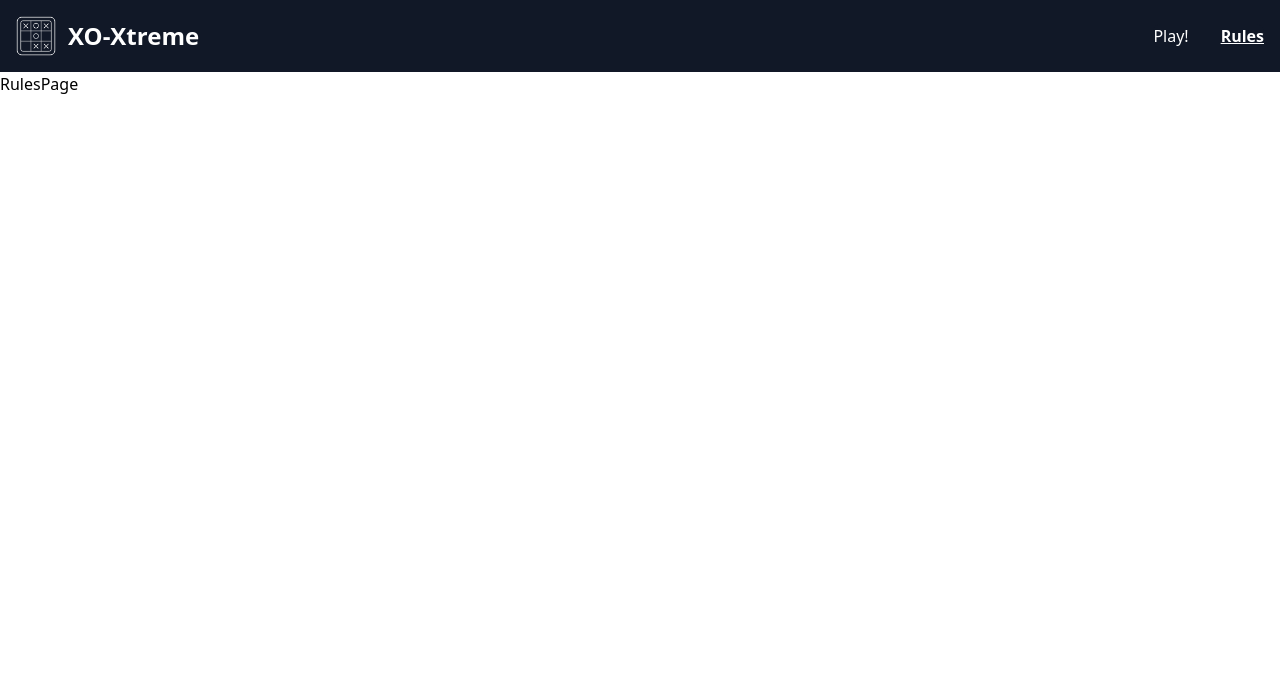
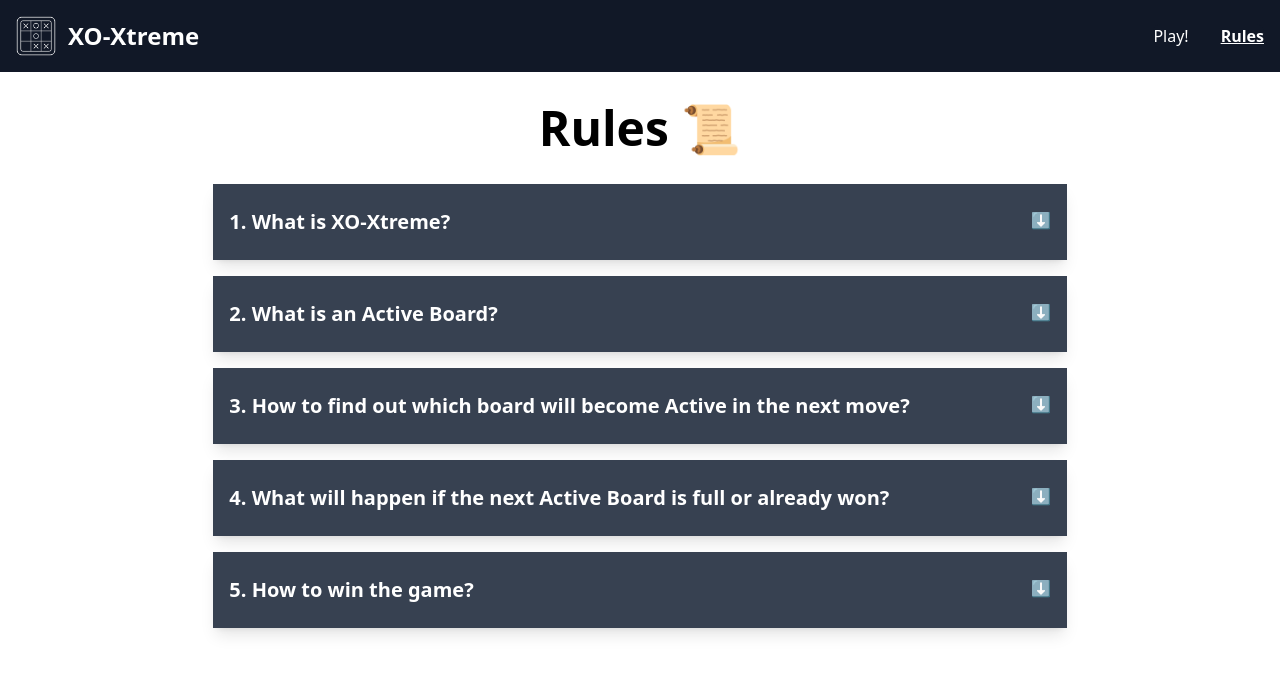
Before and after one commit to Mrityuanjaya/XO-Xtreme, a React (Vite) app: page /rules in a window 1280 px wide. Shown: the top 674 px of the page. Built offline with nearby package versions, Linux system fonts and the light colour scheme.

Commit message:
Added Rules Accordion

```diff
--- /dev/null
+++ b/src/components/Accordion/Accordion.jsx
@@ -0,0 +1,20 @@
+import React from "react";
+import AccordionSection from "./AccordionSection";
+
+const Accordion = (props) => {
+    const { sections } = props;
+    return (
+        <div>
+            {sections.map((section, idx) => (
+                <AccordionSection
+                    key={idx}
+                    idx={idx}
+                    heading={section.heading}
+                    content={section.content}
+                />
+            ))}
+        </div>
+    );
+};
+
+export default Accordion;
--- /dev/null
+++ b/src/components/Accordion/AccordionSection.jsx
@@ -0,0 +1,25 @@
+import React, { useState } from "react";
+
+const AccordionSection = (props) => {
+    const { idx, heading, content } = props;
+    const [isVisible, setIsVisible] = useState(false);
+    const handleClick = () => {
+        setIsVisible(!isVisible);
+    };
+    return (
+        <div className="w-8/12 shadow-lg mx-auto my-4">
+            <div
+                className="flex justify-between bg-gray-700 text-white px-4 py-6 cursor-pointer"
+                onClick={handleClick}
+            >
+                <span className="font-bold text-xl">
+                    {idx + 1 + ". " + heading}
+                </span>
+                <span>{isVisible ? "⬆️" : "⬇️"}</span>
+            </div>
+            {isVisible && <div className="text-lg p-4">{content}</div>}
+        </div>
+    );
+};
+
+export default AccordionSection;
--- a/src/components/NavBar/NavBar.jsx
+++ b/src/components/NavBar/NavBar.jsx
@@ -29,7 +29,7 @@ const NavBar = () => {
                 </Link>
                 <button
                     onClick={toggleMenu}
-                    className="inline-flex items-center p-2 w-10 h-10 justify-center text-sm text-gray-500 rounded-lg md:hidden focus:outline-none focus:ring-2 focus:ring-gray-200text-gray-400 hover:bg-gray-700 focus:ring-gray-600"
+                    className="inline-flex items-center p-2 w-10 h-10 justify-center text-sm rounded-lg md:hidden focus:outline-none focus:ring-2 text-gray-400 hover:bg-gray-700 focus:ring-gray-600"
                     aria-controls="navbar-default"
                     aria-expanded={isMenuOpen ? "true" : "false"}
                 >
--- a/src/pages/HomePage/HomePage.jsx
+++ b/src/pages/HomePage/HomePage.jsx
@@ -37,7 +37,7 @@ const HomePage = () => {
                 setWinner: setWinner,
             }}
         >
-            <div className="flex flex-wrap h-[90vh] items-center justify-around">
+            <div className="flex flex-wrap h-[90vh] items-center justify-around bg-gray-50">
                 <BigBoard onXwin={onXwin} onOwin={onOwin} />
                 <SideMenu xWins={xWins} oWins={oWins} />
             </div>
--- a/src/pages/RulesPage/RulesPage.jsx
+++ b/src/pages/RulesPage/RulesPage.jsx
@@ -1,7 +1,15 @@
 import React from "react";
+import Accordion from "../../components/Accordion/Accordion";
+import { RULES } from "../../utils/constants";
+
 
 const RulesPage = () => {
-    return <div>RulesPage</div>;
+    return (
+        <div className="text-center">
+            <h2 className="text-5xl font-bold m-8">Rules 📜 </h2>
+            <Accordion sections={RULES}/>
+        </div>
+    );
 };
 
 export default RulesPage;
--- /dev/null
+++ b/src/utils/constants.js
@@ -0,0 +1,29 @@
+export const RULES = [
+    {
+        heading: "What is XO-Xtreme?",
+        content:
+            "XO-Xtreme is an extended Tic-Tac-Toe game with advanced set of rules. In XO-Xtreme, we have Nine 3X3 boards where a Player can only make a move inside the Active Boards only.",
+    },
+    {
+        heading: "What is an Active Board?",
+        content:
+            "An Active Board is a board inside which the current player can move. An Active Board is highlighed with Blue color whereas the Inactive boards are in Gray color. Initally, all the boards are Active Boards.",
+    },
+    {
+        heading:
+            "How to find out which board will become Active in the next move?",
+        content:
+            "Initally, all the boards are Active Boards. For every subsequent move, the next active board is determined by the position of the current move. If the current move is made in the top left cell of the active board, then the next active board will be the top-left one. Similarly, if the current move is made in the center cell, then the next active board will be the center board.",
+    },
+    {
+        heading:
+            "What will happen if the next Active Board is full or already won?",
+        content:
+            "If the next Active Board is full or already won, the all the empty boards which have not been won will become active. Then the next player can move in any of those active boards.",
+    },
+    {
+        heading: "How to win the game?",
+        content:
+            "In order to win the game, you must have atleast 3 winning boards in a row, column or diagonal.",
+    },
+];
```
